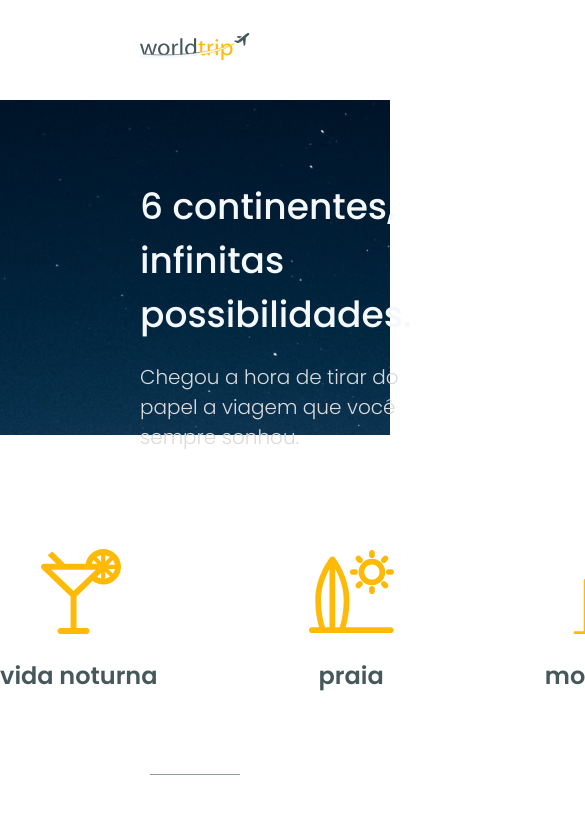
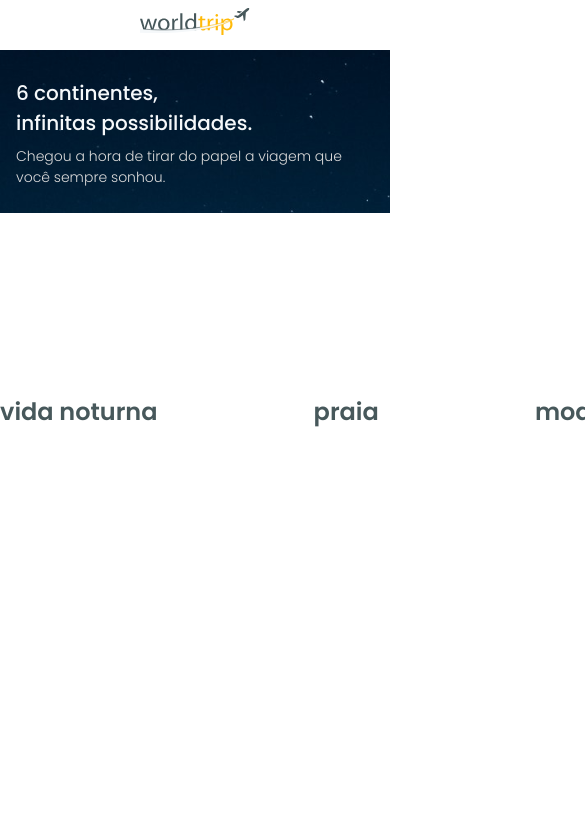
Before and after one commit to fellipefreiire/ignite-reactjs-chapter4-challenge1, a Next.js app: page / in a window 390 px wide. Shown: the top 837 px of the page, 585 px wide, since content can reach past the window. Built offline with nearby package versions, Linux system fonts and the light colour scheme.

Commit message:
header and banner mobile responsive done, traveltypes initial

```diff
--- a/src/components/Banner/index.tsx
+++ b/src/components/Banner/index.tsx
@@ -3,19 +3,24 @@ import Image from 'next/image'
 
 export const Banner: React.FC = (): JSX.Element => {
   return (
-    <Box h='335' bgImage={"url('/bannerBackground.png')"} pl='140px' pr='140px'>
+    <Box
+      h={['163', '335']}
+      bgImage={"url('/bannerBackground.png')"}
+      pl={['16px', '140px']}
+      pr={['16px', '140px']}
+    >
       <Flex justifyContent='space-between'>
-        <Box pt='80px' h='265' w='524px' boxSizing='border-box'>
-          <Text fontSize='36' fontWeight='500' color='light.headings'>
+        <Box pt={['28px', '80px']} h={['163', '265']} w={['335px', '524px']} boxSizing='border-box'>
+          <Text fontSize={['20', '36']} fontWeight='500' color='light.headings'>
             6 continentes, <br />
             infinitas possibilidades.
           </Text>
-          <Text fontSize='20' fontWeight='300' color='light.info' mt='20px'>
-            Chegou a hora de tirar do papel a viagem que você<br />
+          <Text fontSize={['14', '20']} fontWeight='300' color='light.info' mt={['8px', '20px']}>
+            Chegou a hora de tirar do papel a viagem que você
             sempre sonhou.
           </Text>
         </Box>
-        <Box pt='100px' >
+        <Box pt='100px' display={['none', 'block']} >
           <Image
             src='/airplane.svg'
             width={417}
--- a/src/components/Header/index.tsx
+++ b/src/components/Header/index.tsx
@@ -13,7 +13,7 @@ export const Header: React.FC<HeaderProps> = ({ isHome }): JSX.Element => {
   return (
     <>
       {isHome && <Flex
-        h='100'
+        h={['50', '100']}
         bgColor='light.white'
         alignItems='center'
         justifyContent='center'
@@ -30,7 +30,7 @@ export const Header: React.FC<HeaderProps> = ({ isHome }): JSX.Element => {
         </Box>
       </Flex>}
       {!isHome && <Flex
-        h='100'
+        h={['50', '100']}
         bgColor='light.white'
         alignItems='center'
         justifyContent='space-between'
--- a/src/components/TravelTypes/index.tsx
+++ b/src/components/TravelTypes/index.tsx
@@ -18,12 +18,12 @@ export const TravelTypes: React.FC = (): JSX.Element => {
           justifyContent='center'
           alignItems='center'
         >
-          <Image
+          {/* <Image
             src={item.img}
             width={85}
             height={85}
             alt={item.alt}
-          />
+          /> */}
           <Text fontSize='24px' fontWeight='600' mt='24px'>
             {item.text}
           </Text>
--- a/src/pages/index.tsx
+++ b/src/pages/index.tsx
@@ -11,14 +11,14 @@ const Home: NextPage = () => {
       <Header isHome={true} />
       <Banner />
       <TravelTypes />
-      <Divider w='90px' mt='80px' mb='52px' ml='auto' mr='auto' borderColor='dark.text' />
+      {/* <Divider w='90px' mt='80px' mb='52px' ml='auto' mr='auto' borderColor='dark.text' />
       <Box mb='52px'>
         <Text textAlign='center' fontSize='32px' fontWeight='500'>
           Vamos nessa?<br />
           Então escolha seu continente
         </Text>
       </Box>
-      <Carousel />
+      <Carousel /> */}
     </Box>
   )
 }
```
